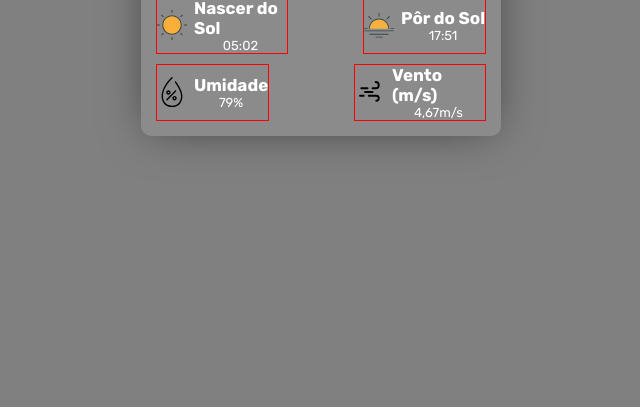
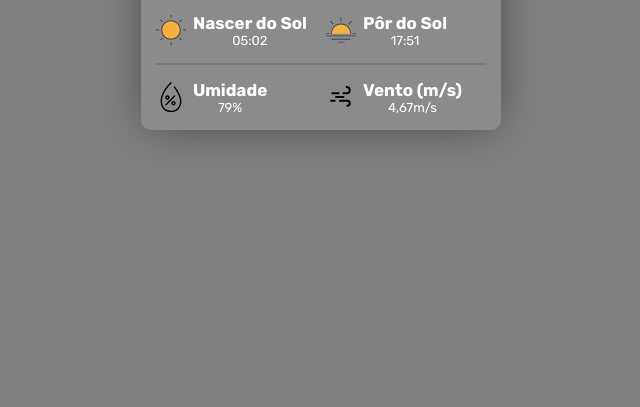
Before and after one commit to devbrunogomes/condicoes-do-clima, a plain HTML site: page index.html in a window 1280 px wide. Shown: the part 393-800 px from the top of the page, without its empty margins (319-959 px from the left). Drawn offline with Linux system fonts and the light colour scheme.

Commit message:
new infos added on new section

```diff
--- a/css/style.css
+++ b/css/style.css
@@ -24,7 +24,7 @@ main {
   padding: 1.5rem;
   background-color: rgba(252, 251, 251, 0.089);
   border-radius: 1rem;
-  max-width: 700px;
+  max-width: 900px;
   backdrop-filter: blur(2px);
   box-shadow: 0px 0px 45px -7px rgba(0,0,0,0.51);
 
@@ -63,6 +63,7 @@ main #search-form button {
   border-radius: 5px;
   padding: 0rem 1rem;
   height: 2.6rem;
+  cursor: pointer;
 }
 
 /* Informações */
@@ -71,6 +72,7 @@ main #tempo-info {
   display: flex;
   align-items: center;
   justify-content: space-between;
+  margin-bottom: 1rem;
 }
 
 
@@ -97,11 +99,12 @@ main #tempo-info .tempo-data span {
   /* border: 1px solid red; */
   display: flex;
   justify-content: space-between;
+  gap: 1rem;
 }
 
 #weather-details .details-data {
-  border: 1px solid red;
-  max-width: 40%;
+  /* border: 1px solid red; */
+  width: 16rem;
   display: flex;
   align-items: center;
   gap: 0.7rem;
@@ -111,16 +114,23 @@ main #tempo-info .tempo-data span {
   width: 30px;
 }
 
-#weather-details .details-data div {
-  display: flex;
-  align-items: center;
-  flex-direction: column;
-}
 
 #weather-details .details-data h3 {
   font-size: 1.7rem;
+  text-align: center;
 }
 
 #weather-details .details-data span {
   font-size: 1.3rem
 }
+
+hr {
+  border: 0.01rem solid rgba(107, 107, 107, 0.548);
+  margin: 0.5rem 0 0.5rem 0;
+}
+
+.wrapper {
+  display: flex;
+  align-items: center;
+  flex-direction: column;
+}
--- a/index.html
+++ b/index.html
@@ -29,35 +29,34 @@
 
       <section id="tempo-info"></section>
       <section id="weather-details">
-
         <div class="details-infos">
           <div class="details-data">
             <img src="./assets/sun-svgrepo-com.svg" alt="nascer do sol">
-            <div>
+            <div class="wrapper">
               <h3>Nascer do Sol</h3>
               <span>05:02</span>
             </div>
           </div>
           <div class="details-data">
             <img src="./assets/sunset-svgrepo-com.svg" alt="por do sol">
-            <div>
+            <div class="wrapper">
               <h3>Pôr do Sol</h3>
               <span>17:51</span>
             </div>
           </div>
         </div>
-
+        <hr>
         <div class="details-infos">
           <div class="details-data">
             <img src="./assets/humidity-svgrepo-com.svg" alt="umidade">
-            <div>
+            <div class="wrapper">
               <h3>Umidade</h3>
               <span>79%</span>
             </div>
           </div>
           <div class="details-data">
             <img src="./assets/air-svgrepo-com.svg" alt="vento">
-            <div>
+            <div class="wrapper">
               <h3>Vento (m/s)</h3>
               <span>4,67m/s</span>
 
--- a/ts/index.ts
+++ b/ts/index.ts
@@ -29,13 +29,16 @@ form?.addEventListener("submit", async (event) => {
     );
 
     const dados = await resposta.json(); //Passando a string pra .json
+    console.log(dados)
 
     //Armazeno as informações que eu quero usar e que estão dentro de 'dados'
     const infos = {
       temperatura: Math.round(dados.main.temp),
       local: dados.name,
       icone: `https://openweathermap.org/img/wn/${dados.weather[0].icon}@2x.png`,
+      descricao: dados.weather.description
     };
+
 
     //-------------------------------------------------
 
```
Lines whose indentation alone changed are shown as unchanged.
